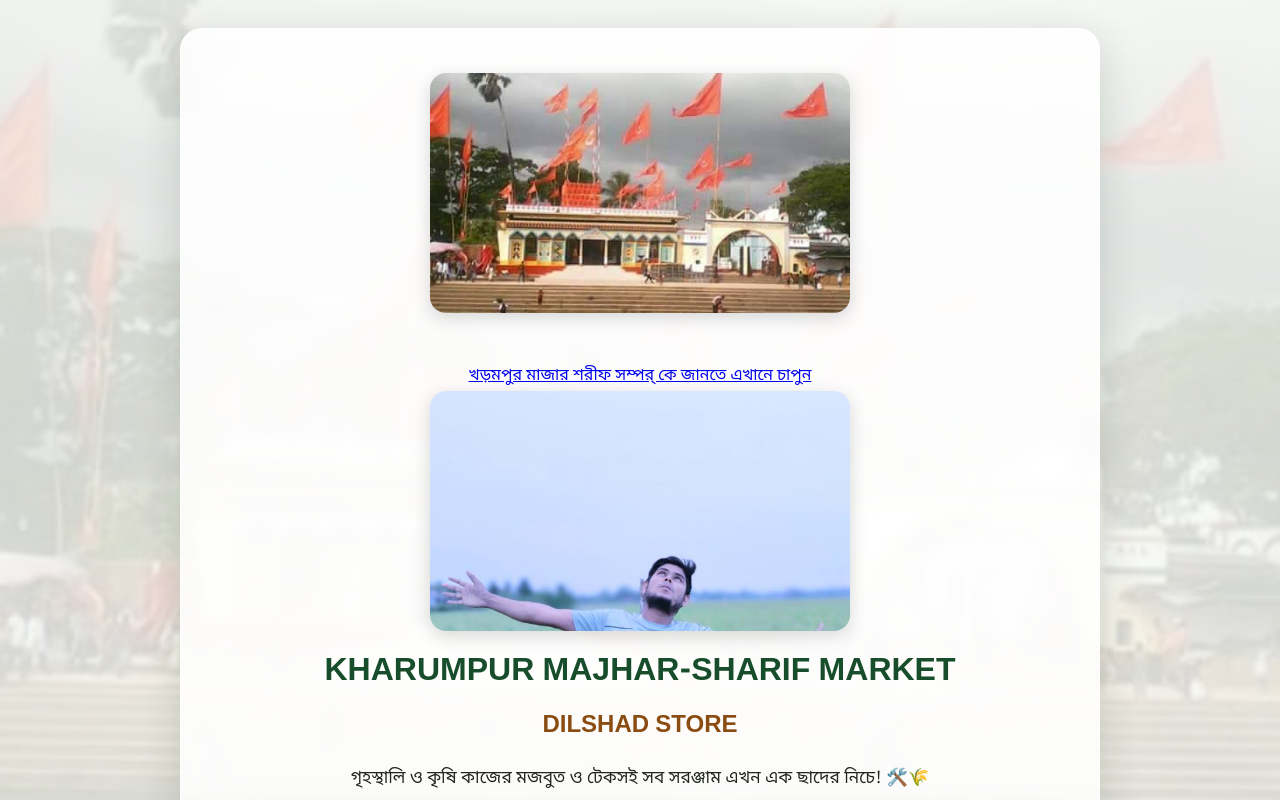
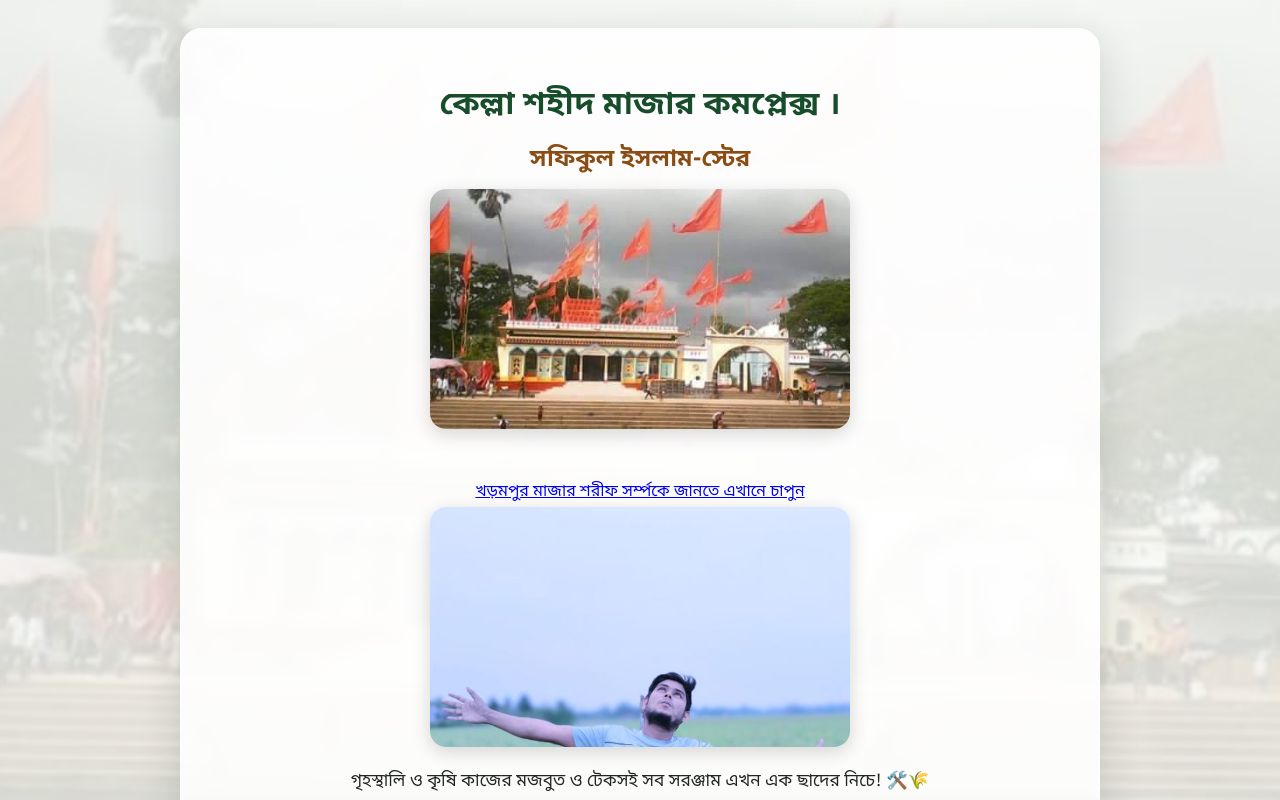
Before and after one commit to babykoquiz/Dilshad-store, a plain HTML site: page index.html in a window 1280 px wide. Shown: the top 800 px of the page. Drawn offline with Linux system fonts and the light colour scheme.

Commit message:
header speech update

```diff
--- a/index.html
+++ b/index.html
@@ -294,14 +294,15 @@
   <main class="page">
 
     <header>
+       <h1> কেল্লা শহীদ মাজার কমপ্লেক্স ।</h1>
+      <h2> সফিকুল ইসলাম-স্টের </h2>
+
       <img class="store-photo" src="images.jfif" alt="Dilshad Store">
       <br>
-      <a href="https://bn.wikipedia.org/wiki/%E0%A6%96%E0%A6%A1%E0%A6%BC%E0%A6%AE%E0%A6%AA%E0%A7%81%E0%A6%B0_%E0%A6%AE%E0%A6%BE%E0%A6%9C%E0%A6%BE%E0%A6%B0_%E0%A6%B6%E0%A6%B0%E0%A7%80%E0%A6%AB"> খড়মপুর মাজার শরীফ সম্পর্
-কে জানতে এখানে চাপুন</a>
+      <a href="https://bn.wikipedia.org/wiki/%E0%A6%96%E0%A6%A1%E0%A6%BC%E0%A6%AE%E0%A6%AA%E0%A7%81%E0%A6%B0_%E0%A6%AE%E0%A6%BE%E0%A6%9C%E0%A6%BE%E0%A6%B0_%E0%A6%B6%E0%A6%B0%E0%A7%80%E0%A6%AB">
+        খড়মপুর মাজার শরীফ সর্ম্পকে জানতে এখানে চাপুন</a>
       <img class="store-photo" src="dilshad.jfif" alt="Dilshad Store">
 
-      <h1>KHARUMPUR MAJHAR-SHARIF MARKET</h1>
-      <h2>DILSHAD STORE</h2>
 
       <h3>গৃহস্থালি ও কৃষি কাজের মজবুত ও টেকসই সব সরঞ্জাম এখন এক ছাদের নিচে! 🛠️🌾</h3>
 <br>
```
